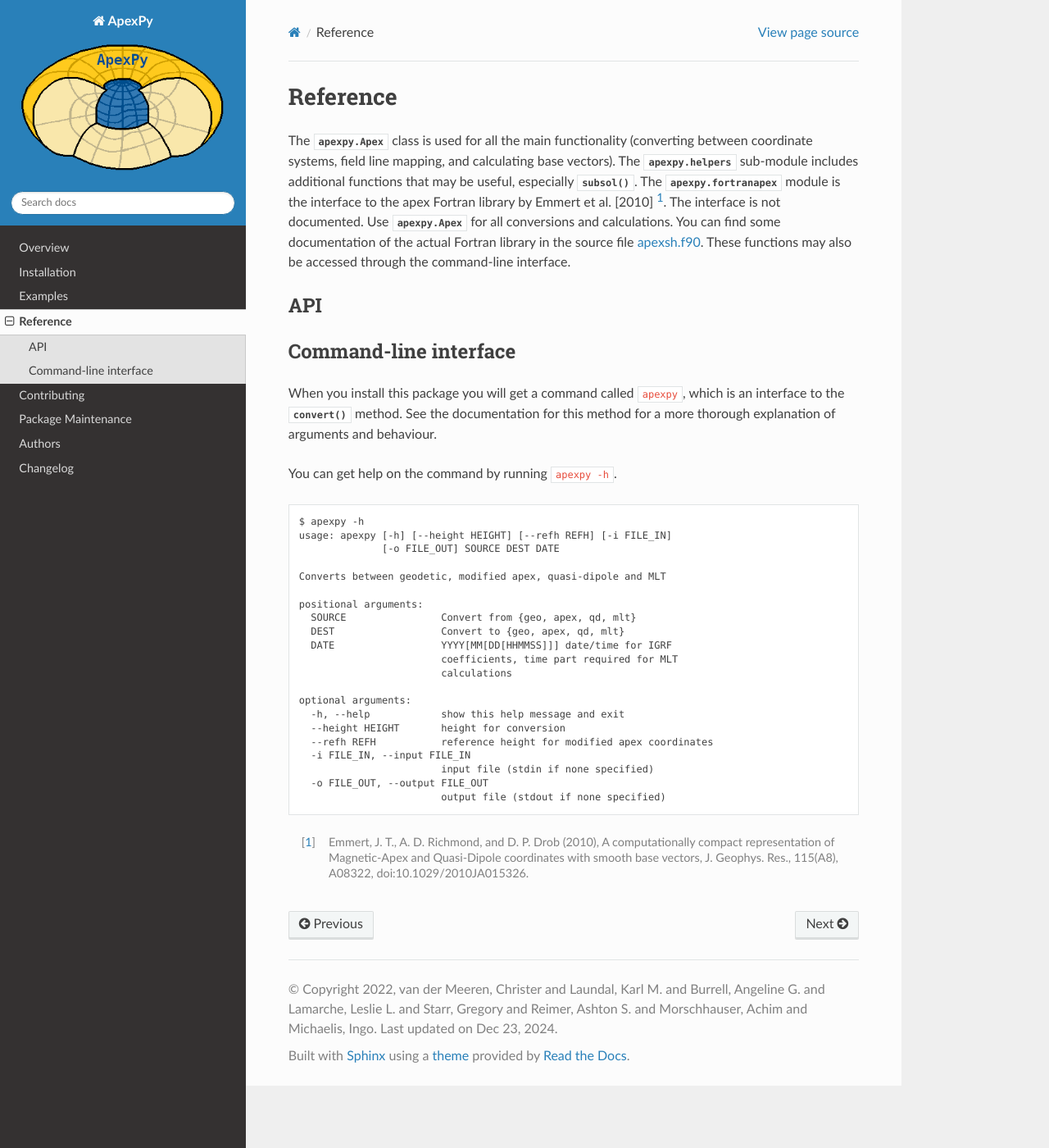
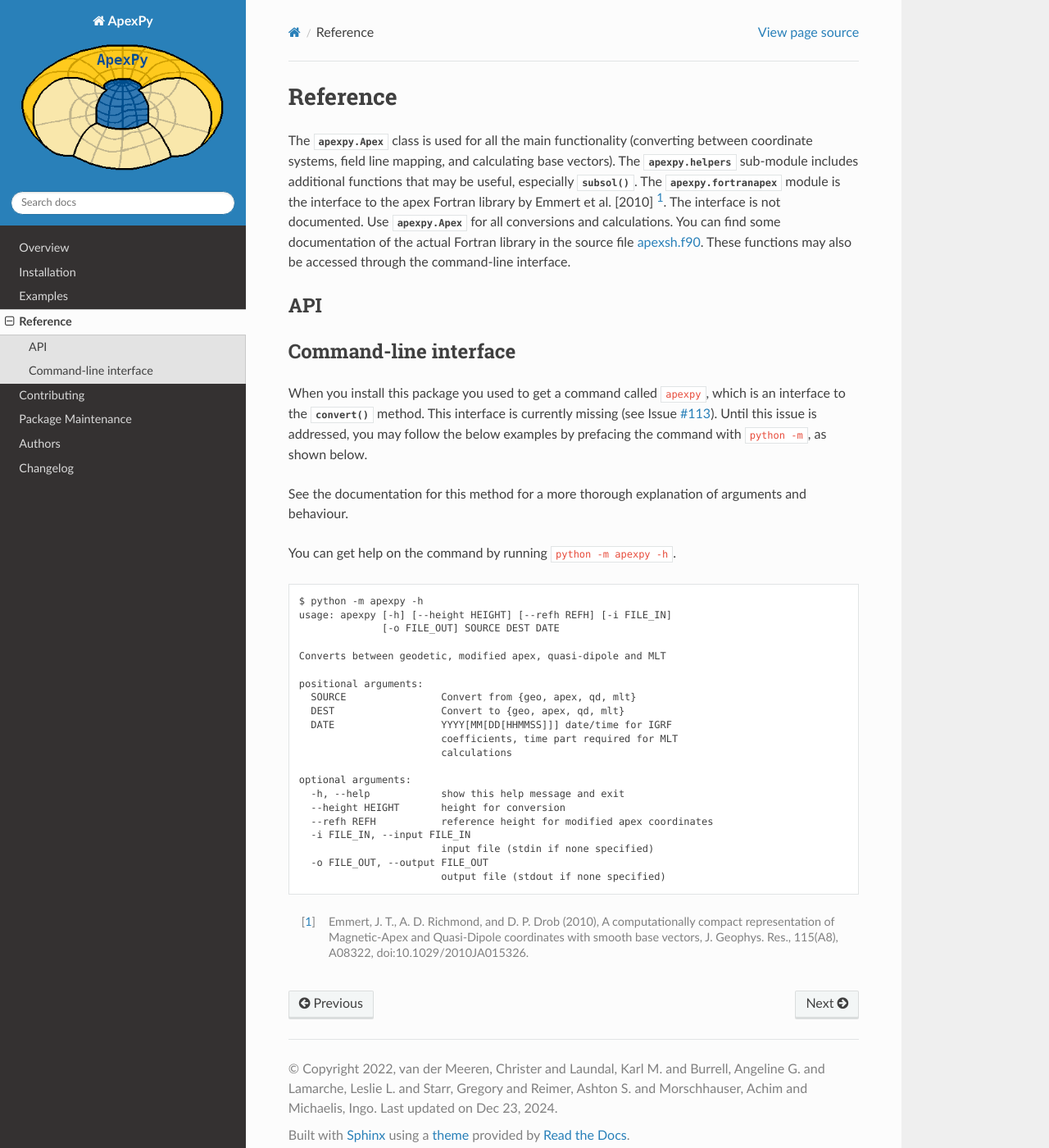
Before and after one commit to aburrell/apexpy, a Sphinx documentation site: the page built from docs/api.rst, in a window 1280 px wide and 1400 px high. Shown: the whole window at 82% size. Built offline with Sphinx 7.4.7 and the Read the Docs theme 3.1.0, drawn with Linux system fonts in a browser that asks for light colours; pages that are not in the unit, such as notebooks, are missing from menus.

Commit message:
DOC: updated CLI instructions
Updated the command line interface instructions to include the `python -m` preface.

```diff
--- a/docs/api.rst
+++ b/docs/api.rst
@@ -29,16 +29,21 @@ Command-line interface
 
 .. highlight:: none
 
-When you install this package you will get a command called ``apexpy``, which
-is an interface to the :py:meth:`~apexpy.Apex.convert` method. See the
-documentation for this method for a more thorough explanation of arguments and
-behaviour.
+When you install this package you used to get a command called ``apexpy``, which
+is an interface to the :py:meth:`~apexpy.Apex.convert` method. This interface is
+currently missing (see Issue
+`#113 <https://github.com/aburrell/apexpy/issues/113>`_).  Until this issue is
+addressed, you may follow the below examples by prefacing the command with
+``python -m``, as shown below.
 
-You can get help on the command by running ``apexpy -h``.
+See the documentation for this method for a more thorough explanation of
+arguments and behaviour.
+
+You can get help on the command by running ``python -m apexpy -h``.
 
 .. code::
 
-    $ apexpy -h
+    $ python -m apexpy -h
     usage: apexpy [-h] [--height HEIGHT] [--refh REFH] [-i FILE_IN]
                   [-o FILE_OUT] SOURCE DEST DATE
 
```
